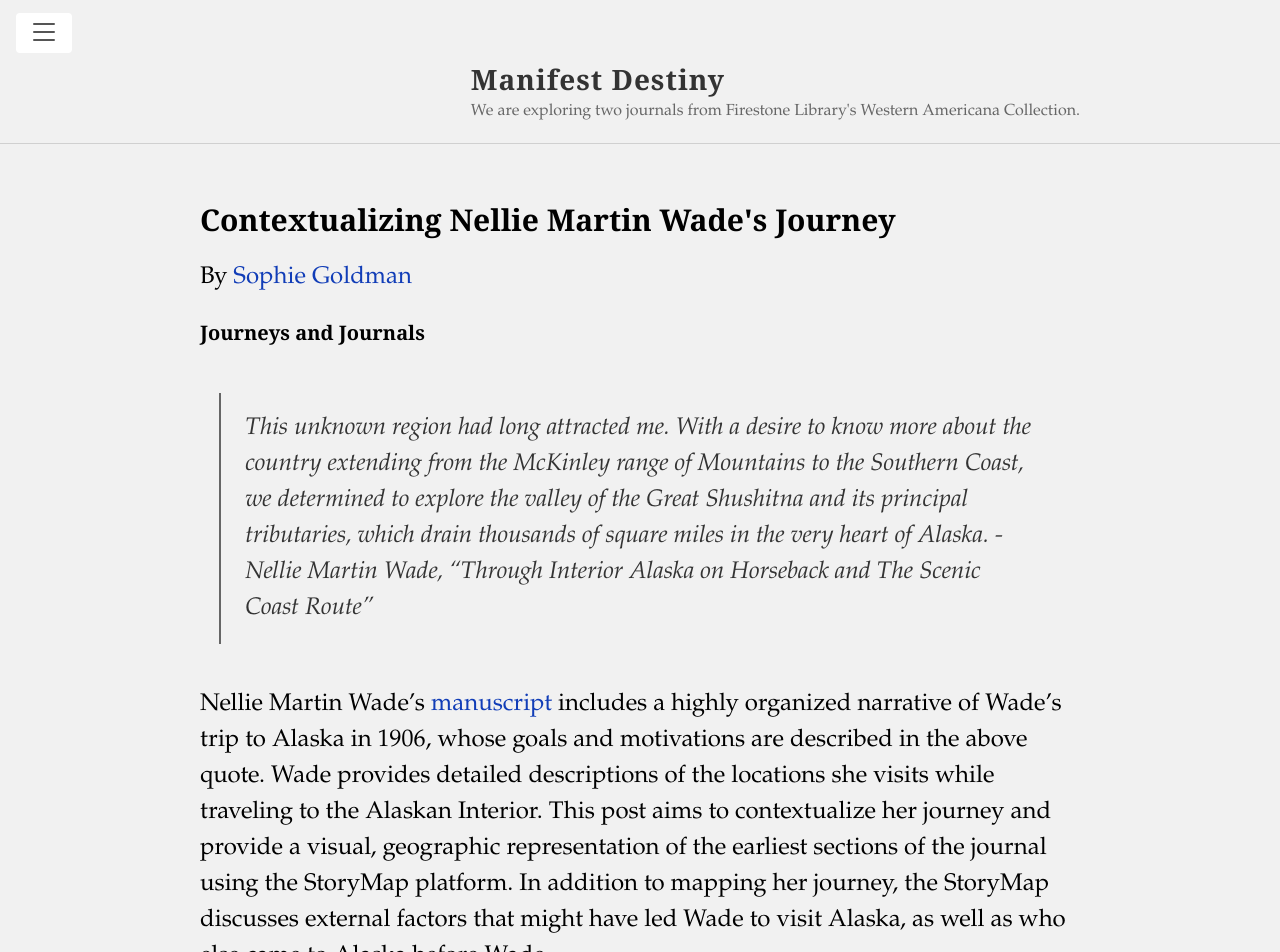
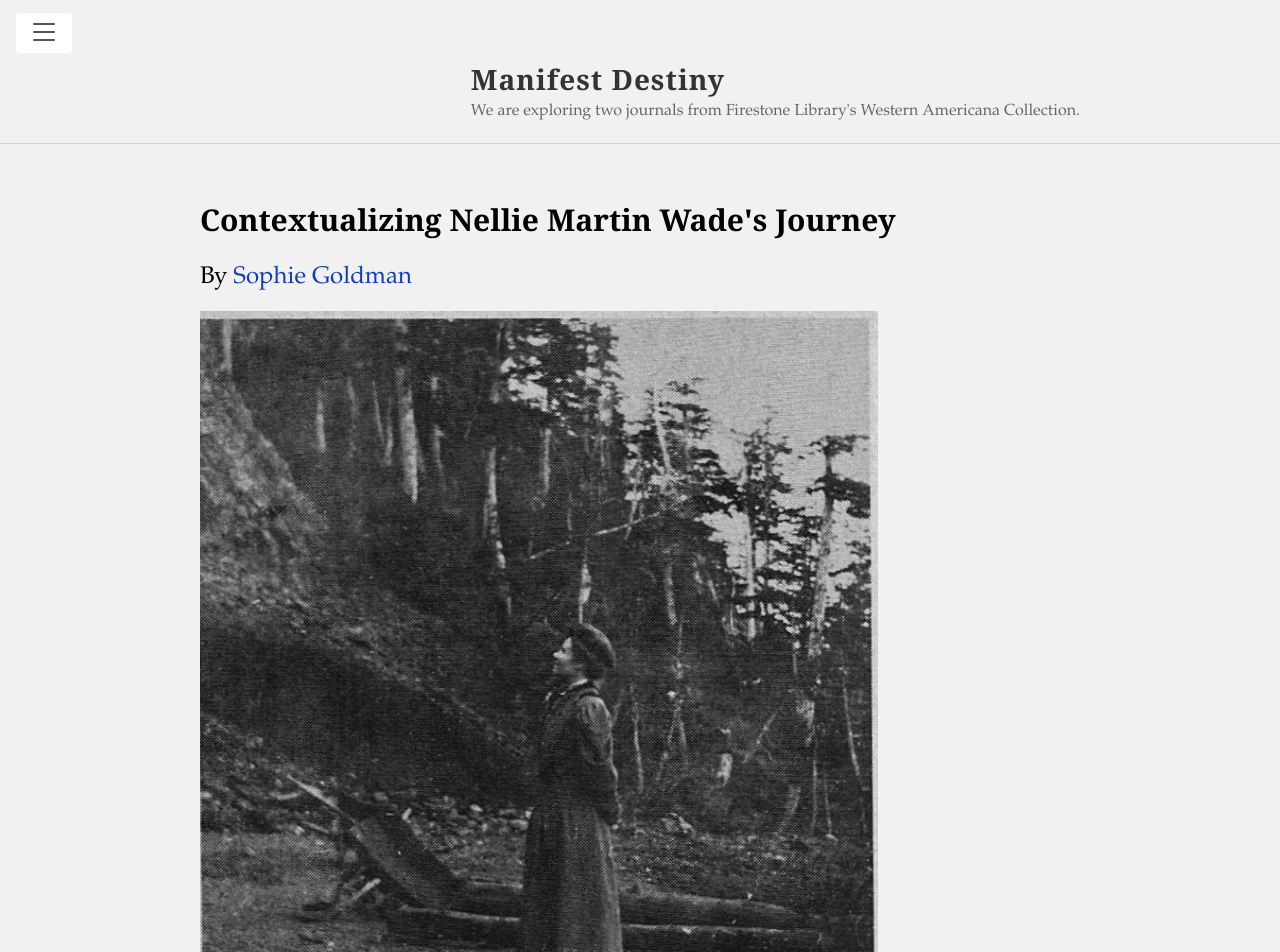
Before and after one commit to HUM-331-Princeton/manifest-destiny, a Jekyll site: the page built from Nellie-Martin-Wade-Background.md, in a window 1280 px wide. Shown: the top 952 px of the page. Built offline with Jekyll 4.4.1, drawn with Linux system fonts in a browser that asks for light colours.

Commit message:
Update Nellie-Martin-Wade-Background.md

```diff
--- a/Nellie-Martin-Wade-Background.md
+++ b/Nellie-Martin-Wade-Background.md
@@ -3,6 +3,8 @@ layout: page
 author1: Sophie Goldman
 title: Contextualizing Nellie Martin Wade's Journey
 ---
+
+![Nellie Martin Wade in Alaska](https://github.com/HUM-331-Princeton/manifest-destiny/raw/main/_images/NMW-1972-ArticleImgNMW.png?raw=true)
 
 ### Journeys and Journals
 
```
